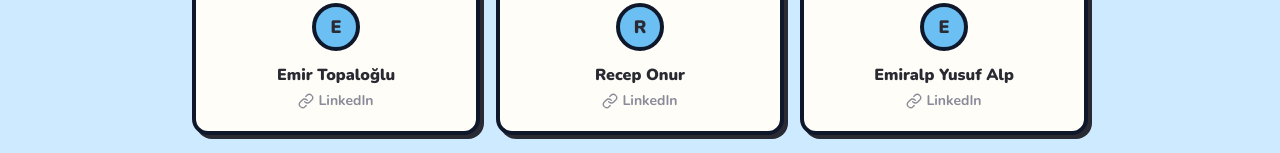
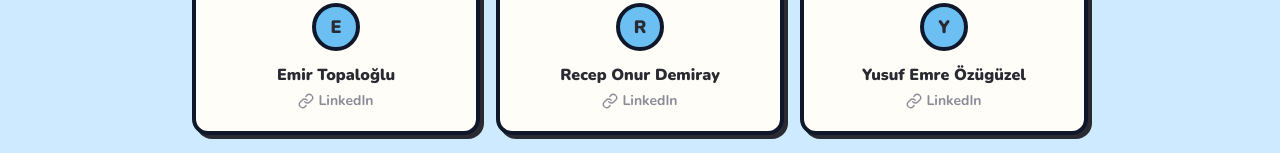
Before and after one commit to QuadCoreOrg/SolarCast, a React (Vite) app: page / in a window 1280 px wide. Shown: the part 2656-2809 px from the top of the page. Built offline with nearby package versions, Linux system fonts and the light colour scheme.

Commit message:
Update GitHub repository link and LinkedIn profiles in constants; refine team member names for clarity.

```diff
--- a/src/constants/links.js
+++ b/src/constants/links.js
@@ -1,13 +1,13 @@
-export const GITHUB_REPO = "https://github.com/emirtopaloglu/solarcast";
+export const GITHUB_REPO = "https://github.com/quadcoreorg/solarcast";
 
 export const LINKEDIN = {
-  emir: "https://linkedin.com/in/emirtopaloglu",
-  recep: "https://linkedin.com/in/receponur",
-  emiralp: "https://linkedin.com/in/emiralpyusuf",
+  emir: "https://www.linkedin.com/in/emirtopaloglu/",
+  recep: "https://www.linkedin.com/in/recep-onur-demiray-a32a79334",
+  yusuf: "https://www.linkedin.com/in/yusuf-emre-%C3%B6z%C3%BCg%C3%BCzel-8b732538a/",
 };
 
 export const TEAM = [
   { name: "Emir Topaloğlu", linkedin: LINKEDIN.emir },
-  { name: "Recep Onur", linkedin: LINKEDIN.recep },
-  { name: "Emiralp Yusuf Alp", linkedin: LINKEDIN.emiralp },
+  { name: "Recep Onur Demiray", linkedin: LINKEDIN.recep },
+  { name: "Yusuf Emre Özügüzel", linkedin: LINKEDIN.yusuf },
 ];
```
